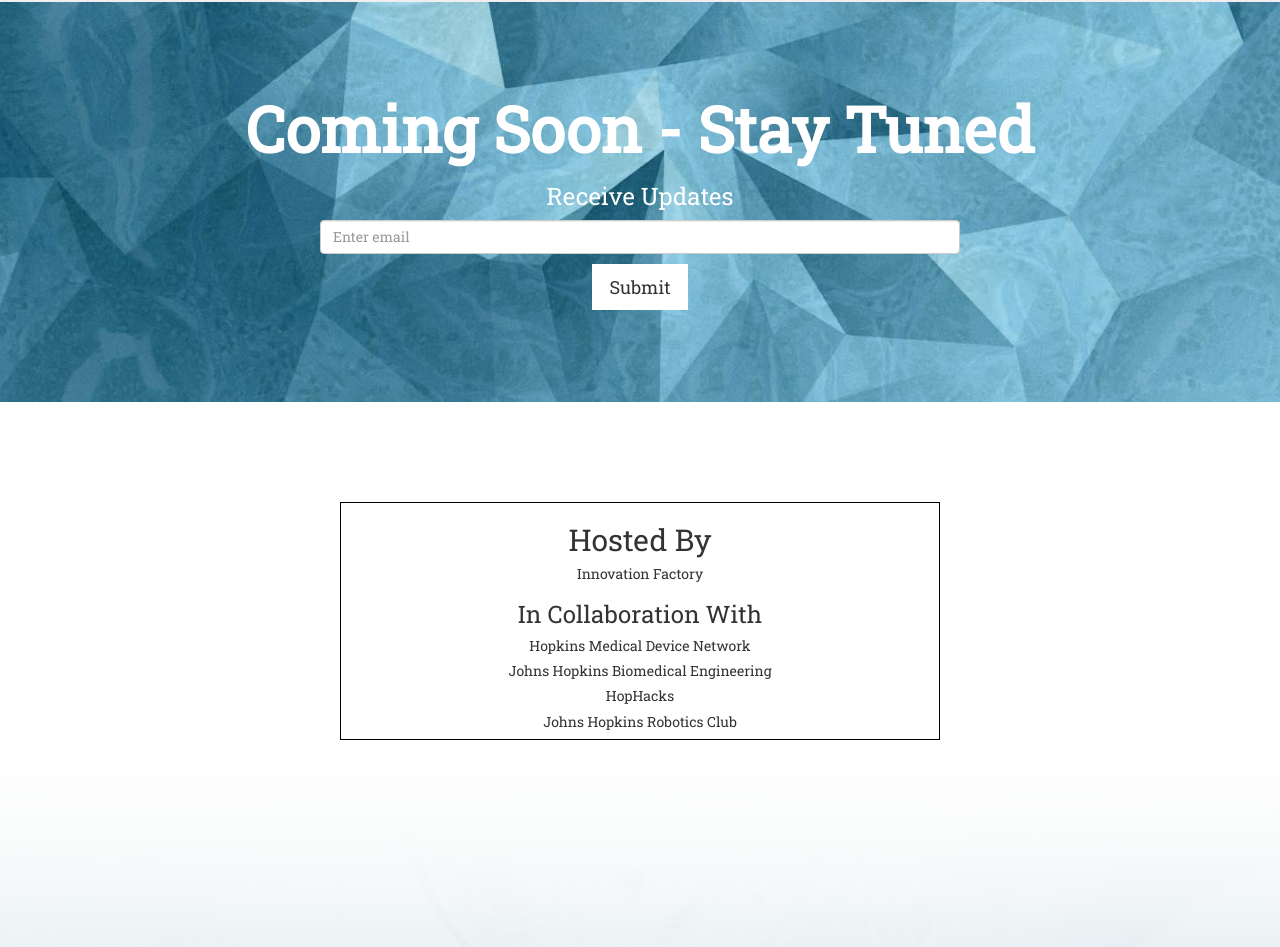
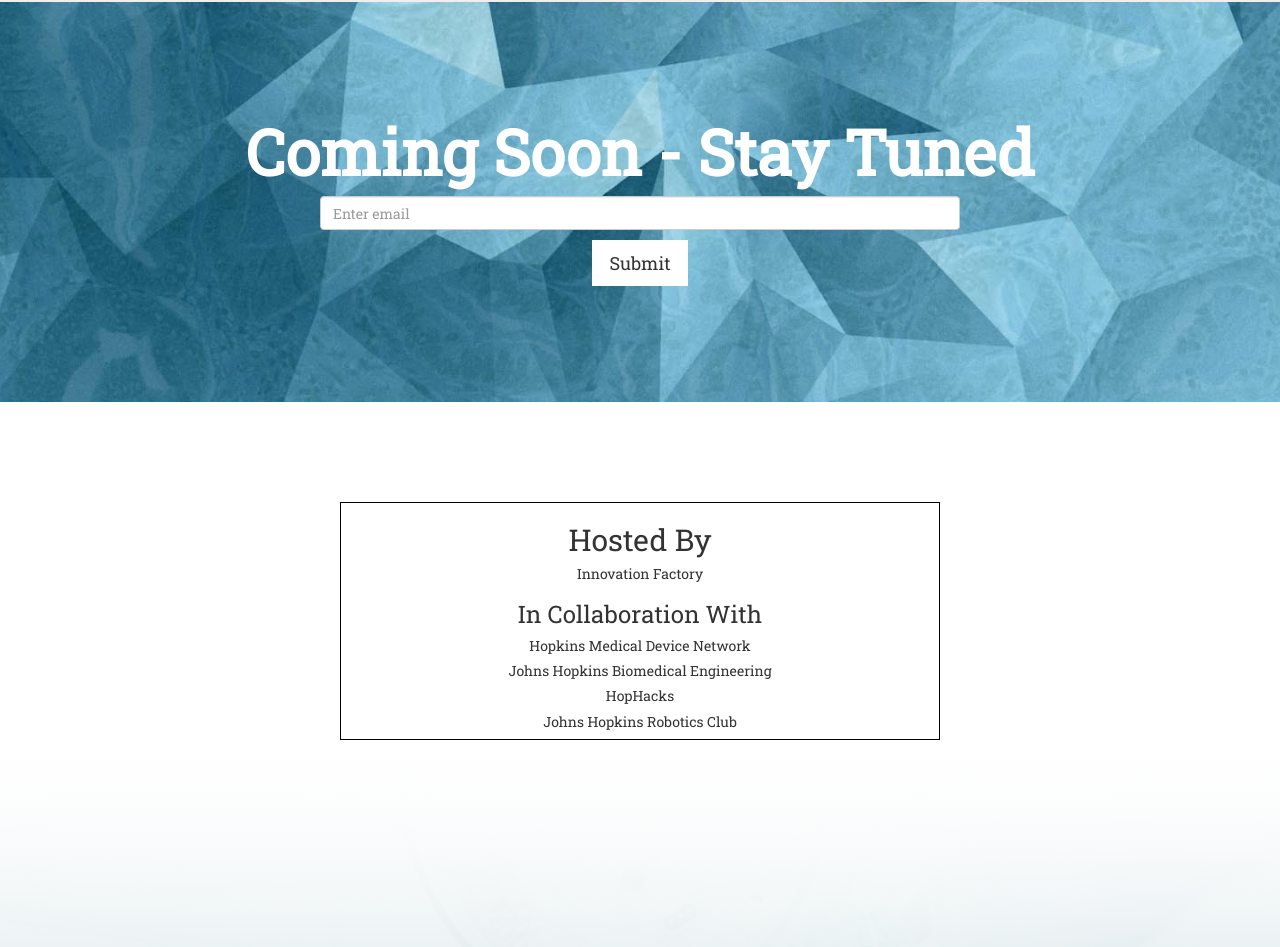
Before and after one commit to ronboger/medhacksSite, a plain HTML site: page index.html in a window 1280 px wide. Shown: the part 1413-2360 px from the top of the page. Drawn offline with Linux system fonts and the light colour scheme.

Commit message:
removed recieve updates...redundant

```diff
--- a/index.html
+++ b/index.html
@@ -85,7 +85,7 @@
     <aside class="callout">
         <div class="text-vertical-center">
             <h1>Coming Soon - Stay Tuned</h1>
-            <h3>Receive Updates</h3>
+            <!-- <h3>Receive Updates</h3> -->
                 <iframe name="hidden_iframe" id="hidden_iframe" style="display:none;"></iframe>
                 <form id="signup" method="POST" action="https://script.google.com/macros/s/AKfycbzBdV3TiTN9GWk8RHJ3brT2PsQNj8gU83wVFu-6b_MDOqhXRdg/exec" target="hidden_iframe">
                     <div class="signup-form">
```
